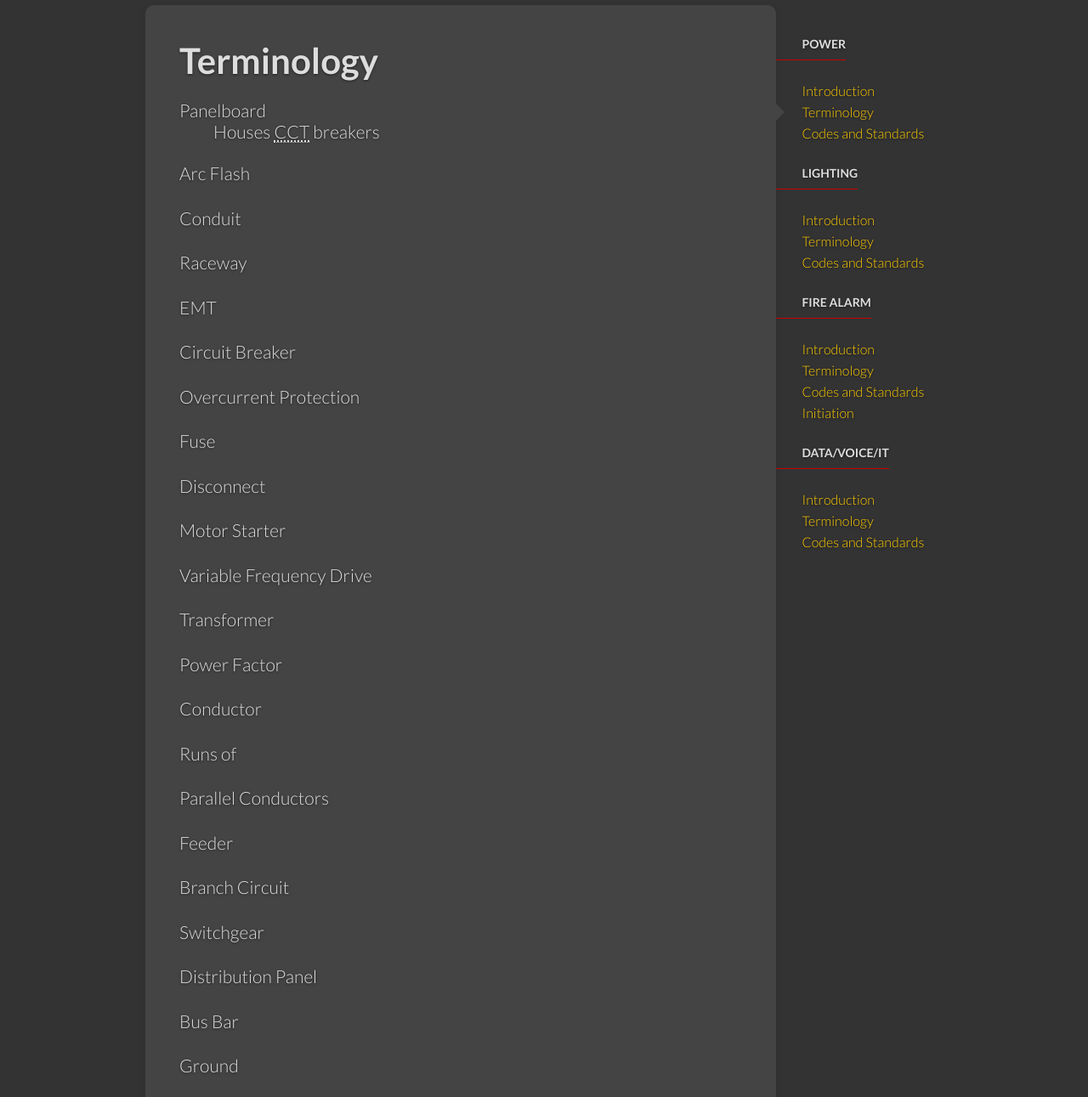
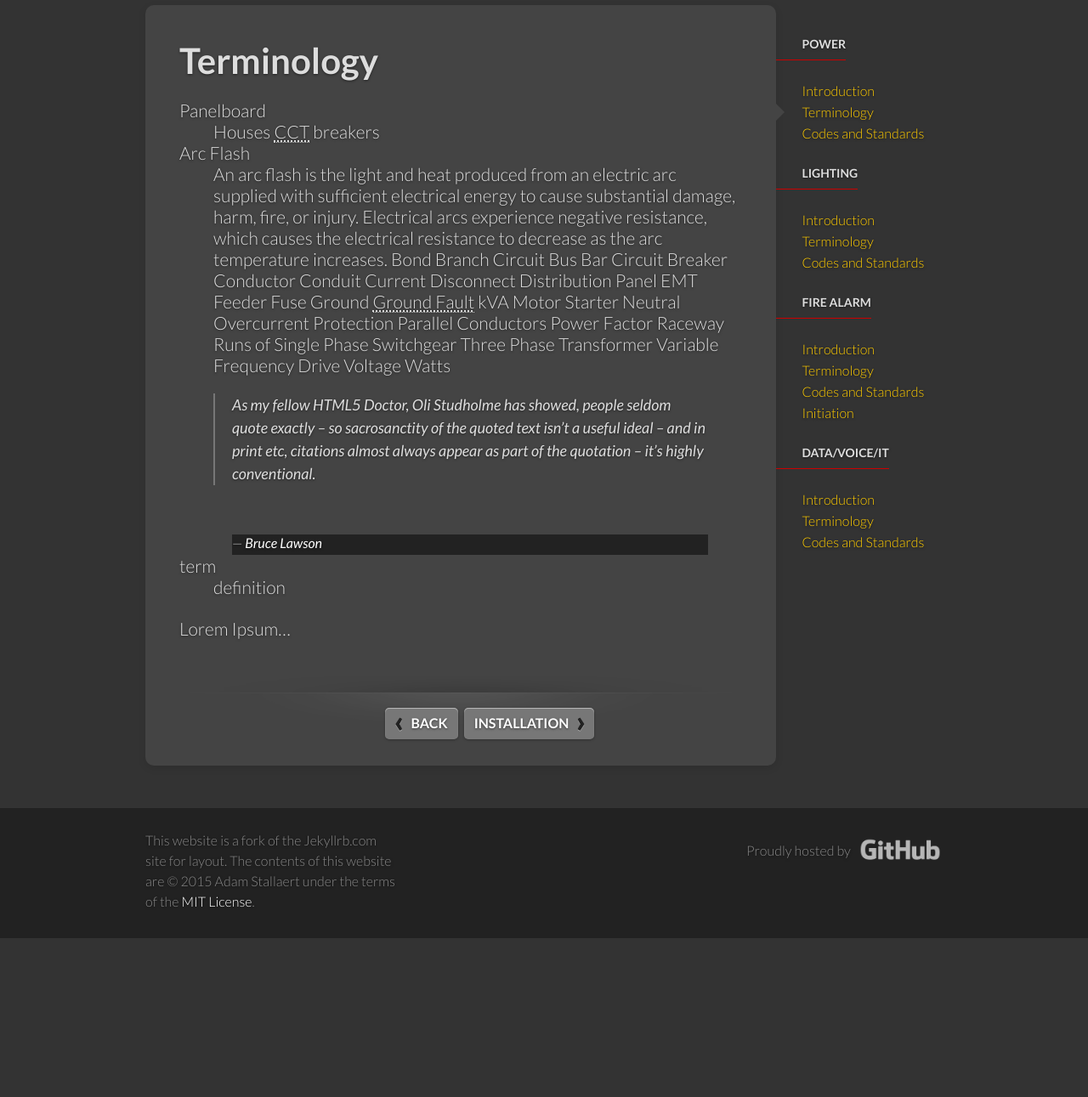
Before and after one commit to astallaert/astallaert.github.io, a Jekyll site: the page built from _ee/power-terminology.md, in a window 1280 px wide and 1400 px high, cut to the strip 109-1400 px from the top of the window. Shown: the whole strip at 85% size. Built offline with Jekyll 4.4.1, drawn with Linux system fonts in a browser that asks for light colours; some of the changed text lies outside the part shown.

Commit message:
testing html5 blockquote

```diff
--- a/_ee/power-terminology.md
+++ b/_ee/power-terminology.md
@@ -10,64 +10,45 @@
 : Houses CCT breakers
 
 Arc Flash
-
+: An arc flash is the light and heat produced from an electric arc supplied with sufficient electrical energy to cause substantial damage, harm, fire, or injury. Electrical arcs experience negative resistance, which causes the electrical resistance to decrease as the arc temperature increases.
+Bond
+Branch Circuit
+Bus Bar
+Circuit Breaker
+Conductor
 Conduit
-
+Current
+Disconnect
+Distribution Panel
+EMT
+Feeder
+Fuse
+Ground
+Ground Fault
+kVA
+Motor Starter
+Neutral
+Overcurrent Protection
+Parallel Conductors
+Power Factor
 Raceway
-
-EMT
-
-Circuit Breaker
-
-Overcurrent Protection
-
-Fuse
-
-Disconnect
-
-Motor Starter
-
+Runs of
+Single Phase
+Switchgear
+Three Phase
+Transformer
 Variable Frequency Drive
-
-Transformer
-
-Power Factor
-
-Conductor
-
-Runs of
-
-Parallel Conductors
-
-Feeder
-
-Branch Circuit
-
-Switchgear
-
-Distribution Panel
-
-Bus Bar
-
-Ground
-
-Bond
-
-Ground Fault
-
-Neutral
-
-Single Phase
-
-Three Phase
-
 Voltage
-
-Current
-
 Watts
 
-kVA
+<blockquote>
+<p>As my fellow HTML5 Doctor, Oli Studholme has showed, people seldom quote exactly
+– so sacrosanctity of the quoted text isn’t a useful ideal – and in print etc,
+citations almost always appear as part of the quotation – it’s highly conventional.</p>
+<footer>
+— <cite><a href="http://www.brucelawson.co.uk/2013/on-citing-quotations-again/">Bruce Lawson</a></cite>
+</footer>
+</blockquote>
 
 
 
```
